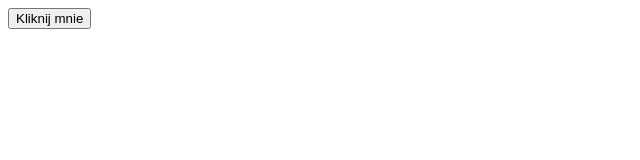
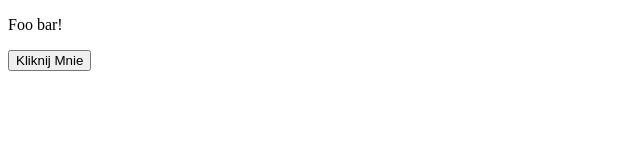
Before and after one commit to Maciej90A/javascript, a plain HTML site: page index.html in a window 1280 px wide. Shown: the whole page, without its empty margins (0-640 px from the left). Drawn offline with Linux system fonts and the light colour scheme.

Commit message:
javascript zadanie 15

```diff
--- a/index.html
+++ b/index.html
@@ -5,7 +5,9 @@
     <title>Javascript</title>
 </head>
 <body>
-<button onclick="alertFunction()">Kliknij mnie</button>
+<p id="foobar">Foo bar!</p>
+<!--<button onclick="alertFunction()">Kliknij mnie</button>-->
+<button onclick="swap()">Kliknij Mnie</button>
 <script src="skrypt.js"></script>
 </body>
 </html>
--- a/skrypt.js
+++ b/skrypt.js
@@ -18,6 +18,15 @@
 //     console.log('var1 !== var2');
 // }
 
-function alertFunction(){
-    alert("Test");
+// function alertFunction(){
+//     alert("Test");
+// }
+
+function swap() {
+    let barFoo = document.getElementById("foobar");
+    if (barFoo.innerHTML === "Foo bar!") {
+        barFoo.innerHTML = "Bar foo!";
+    } else {
+        barFoo.innerHTML = "Foo bar!";
+    }
 }
```
